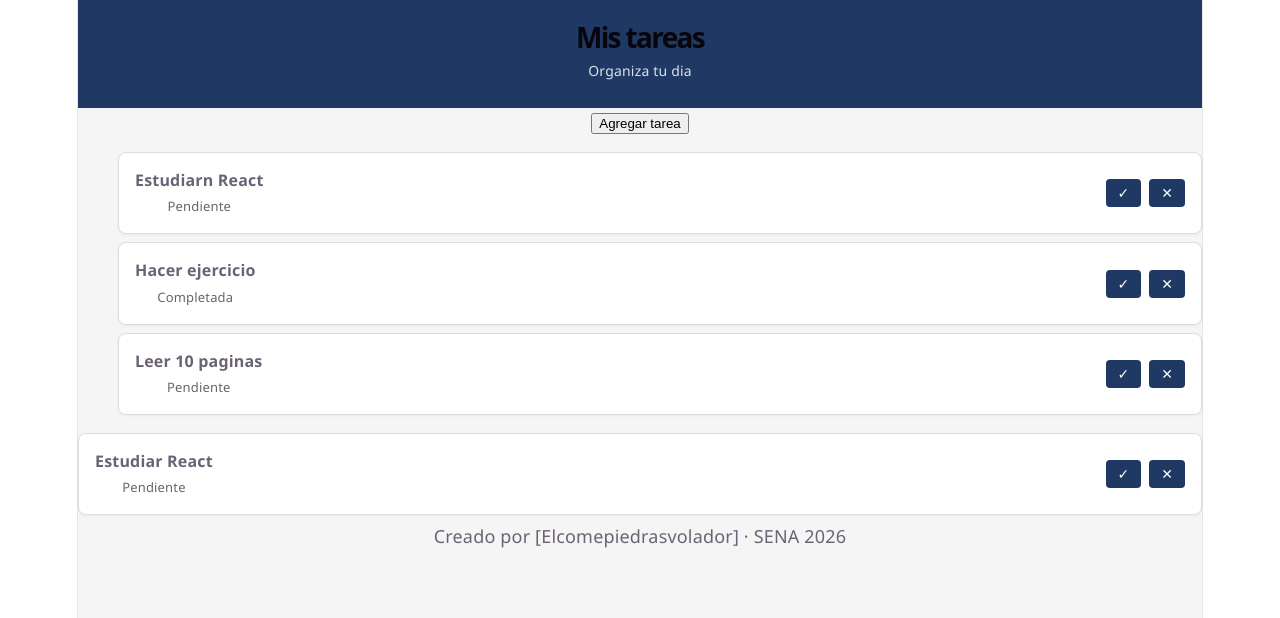
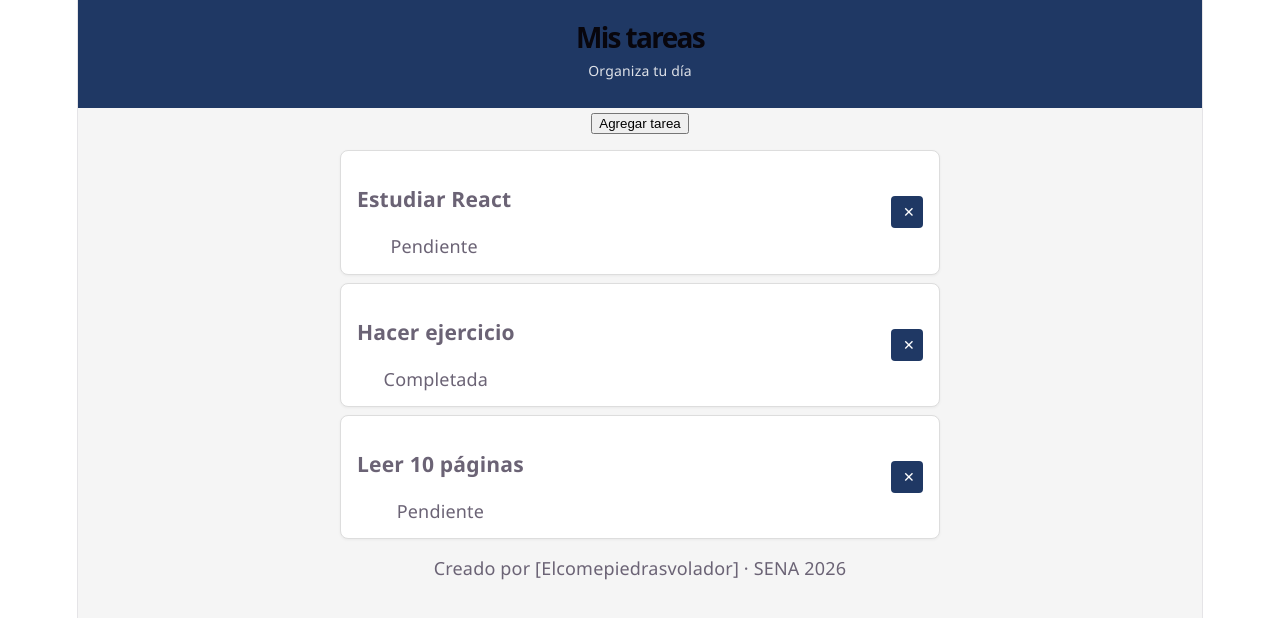
Before and after one commit to miguelxxrlq/etapa-productiva, a React (Vite) app: page / in a window 1280 px wide. Shown: the top 618 px of the page. Built offline with nearby package versions, Linux system fonts and the light colour scheme.

Commit message:
Implementar funcion eliminarTarea con filter

```diff
--- a/src/App.jsx
+++ b/src/App.jsx
@@ -1,49 +1,67 @@
-
-// App.jsx — el componente principal que reúne todo
 import { useState } from 'react'
 import Encabezado from './componentes/Encabezado'
 import Formulario from './componentes/Formulario'
 import Lista from './componentes/Lista'
-import Item from './componentes/Item'
 import PiePagina from './componentes/PiePagina'
 import './App.css'
 
 function App() {
-  const  [mostrarFormulario, setMostrarFormulario] = useState(false)
-  const peliculas =  [
-    { id: 1, titulo: "Encanto", estrellas: 5, visto: true },
-    { id: 2, titulo: "coco", estrellas: 4, visto: true },
-    { id: 3, titulo: "soul", estrellas: 5, visto: false }
-    ]
-  const tareas =  [
-    { id: 1, texto: "Estudiarn React", completada: false},
-    { id: 2, texto: "Hacer ejercicio", completada: true},
-    { id: 3, texto: "Leer 10 paginas", completada: false}
-     ]
-    const tareaEjemplo = {
-        id: 1,
-           texto: "Estudiar React",
-        completada: false
-       }
+  const [mostrarFormulario, setMostrarFormulario] = useState(false)
+
+  const [tareas, setTareas] = useState([
+    { id: 1, texto: "Estudiar React", completada: false },
+    { id: 2, texto: "Hacer ejercicio", completada: true },
+    { id: 3, texto: "Leer 10 páginas", completada: false }
+  ])
+
+  const agregarTarea = (textoNuevo) => {
+    const tareaNueva = {
+      id: Date.now(),
+      texto: textoNuevo,
+      completada: false
+    }
+
+    setTareas([...tareas, tareaNueva])
+  }
+
+  const eliminarTarea = (idAEliminar) => {
+    setTareas(
+      tareas.filter(
+        tarea => tarea.id !== idAEliminar
+      )
+    )
+  }
 
   return (
     <div className="app">
       <Encabezado
-      titulo="Mis tareas"
-      subtitulo="Organiza tu dia"/>
+        titulo="Mis tareas"
+        subtitulo="Organiza tu día"
+      />
+
       <button
-      onClick={() => setMostrarFormulario(!mostrarFormulario)}
-      className='botton-toggle'
+        onClick={() =>
+          setMostrarFormulario(!mostrarFormulario)
+        }
+        className="button-toggle"
       >
-      {mostrarFormulario ? 'Ocultar formulario' : 'Agregar tarea' }
+        {mostrarFormulario
+          ? 'Ocultar formulario'
+          : 'Agregar tarea'}
       </button>
 
-      {mostrarFormulario  && < Formulario />}
-      <Lista tareas={tareas}/>
-      <Item tarea={tareaEjemplo}/>
+      {mostrarFormulario && (
+        <Formulario alAgregar={agregarTarea} />
+      )}
+
+      <Lista
+        tareas={tareas}
+        alEliminar={eliminarTarea}
+      />
+
       <PiePagina />
     </div>
-
   )
 }
+
 export default App
--- a/src/componentes/Formulario.jsx
+++ b/src/componentes/Formulario.jsx
@@ -1,28 +1,40 @@
-// Formulario.jsx — aquí se agregarán nuevos elementos
 import { useState } from 'react'
 import './Formulario.css'
-function Formulario() {
+
+function Formulario({ alAgregar }) {
   const [nuevaTarea, setNuevaTarea] = useState("")
+
   const manejarEnvio = (evento) => {
     evento.preventDefault()
+
     if (nuevaTarea.trim() === "") {
       alert("Por favor escribe algo")
       return
     }
-         alert(`Tarea capturada: ${nuevaTarea}`)
+
+    // Llamar a la función que vino del padre
+    alAgregar(nuevaTarea)
+
+    // Limpiar el input
     setNuevaTarea("")
   }
+
   return (
     <form className="formulario" onSubmit={manejarEnvio}>
       <h2>Agregar nueva tarea</h2>
+
       <input
         type="text"
         value={nuevaTarea}
         onChange={(e) => setNuevaTarea(e.target.value)}
-        placeholder="Escribe algo..."       />
-        <button type="submit">Agregar</button>
+        placeholder="Escribe algo..."
+      />
+
+      <button type="submit">
+        Agregar
+      </button>
     </form>
-
   )
 }
+
 export default Formulario
--- a/src/componentes/Item.css
+++ b/src/componentes/Item.css
@@ -47,3 +47,20 @@
 .item__acciones button:hover {
       opacity: 0.85;
     }
+/* Item.css — agregar al final */
+
+.boton-eliminar {
+  background-color: #c0392b;
+  color: white;
+  border: none;
+  width: 32px;
+  height: 32px;
+  border-radius: 50%;
+  cursor: pointer;
+  font-size: 14px;
+  font-weight: bold;
+}
+
+.boton-eliminar:hover {
+  background-color: #a93226;
+}
--- a/src/componentes/Item.jsx
+++ b/src/componentes/Item.jsx
@@ -1,30 +1,28 @@
-// Item.jsx — representa un solo elemento de la lista
-import { useState } from "react"
 import './Item.css'
-function Item({ tarea }) {
-    const [resaltado, setResaltado] = useState(false)
-    const manejarCompletar = (evento) => {
-         evento.stopPropagation()
-         alert(`Marcar como completada: ${tarea.texto}`)
-         }
-        const manejarEliminar = (evento) => {
-        evento.stopPropagation()
-        alert(`Eliminar: ${tarea.texto}`)   }
-    return (
-        <article
-         className= {resaltado ? 'item item--resaltado' : 'item'}
-         onClick={()  => setResaltado(!resaltado) }
-         >
+
+function Item({ tarea, alEliminar }) {
+  return (
+    <article className="item">
       <div className="item__contenido">
-            <h3 className="item_texto">{tarea.texto}</h3>
-            <p className="item_estado">
-             {tarea.completada ?  'Completada' : 'Pendiente'}</p>
+        <h3 className="item__texto">
+          {tarea.texto}
+        </h3>
+
+        <p className="item__estado">
+          {tarea.completada ? 'Completada' : 'Pendiente'}
+        </p>
       </div>
-       <div className="item__acciones">
-              <button onClick={manejarCompletar}>✓</button>
-           <button onClick={manejarEliminar}>✕</button>
-           </div>
-        </article>
-    )
+
+      <div className="item__acciones">
+        <button
+          className="boton-eliminar"
+          onClick={() => alEliminar(tarea.id)}
+        >
+          ✕
+        </button>
+      </div>
+    </article>
+  )
 }
+
 export default Item
--- a/src/componentes/Lista.jsx
+++ b/src/componentes/Lista.jsx
@@ -1,14 +1,18 @@
-import Item from "./Item"
+import Item from './Item'
+import './Lista.css'
 
-// Lista.jsx — mostrará todos los items
-function Lista({ tareas}) {
+function Lista({ tareas, alEliminar }) {
   return (
     <ul className="lista">
       {tareas.map(tarea => (
-                 <Item key={tarea.id} tarea={tarea}  />
+        <Item
+          key={tarea.id}
+          tarea={tarea}
+          alEliminar={alEliminar}
+        />
       ))}
     </ul>
-
   )
 }
+
 export default Lista
```
Lines whose indentation alone changed are shown as unchanged.
